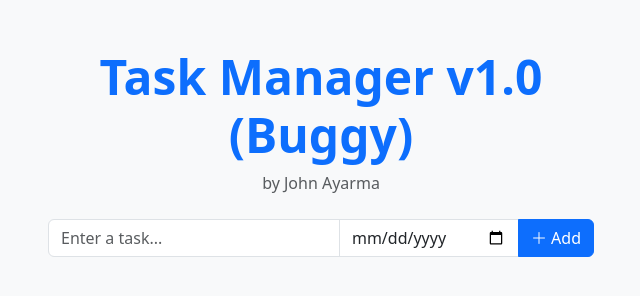
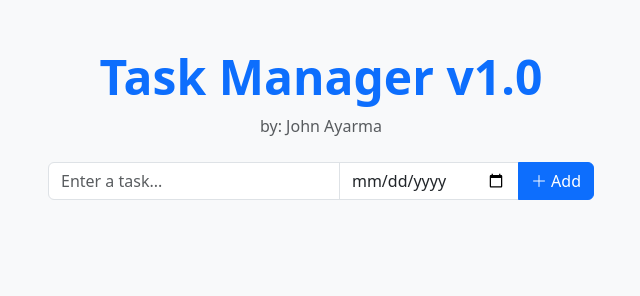
Before and after one commit to ejayarma/taskadmin, a website: page index.html in a window 1280 px wide. Shown: the whole page, without its empty margins (319-959 px from the left). Drawn offline with nearby package versions, Linux system fonts and the light colour scheme.

Commit message:
fix: revert intentional bugs and update author label

```diff
--- a/index.html
+++ b/index.html
@@ -13,8 +13,8 @@
     <div class="row justify-content-center">
       <div class="col-md-8 col-lg-6">
         <div class="text-center mb-4">
-          <h1 class="display-5 fw-bold text-primary">Task Manager v1.0 (Buggy)</h1>
-          <p class="text-muted">by John Ayarma</p>
+          <h1 class="display-5 fw-bold text-primary">Task Manager v1.0</h1>
+          <p class="text-muted">by: John Ayarma</p>
         </div>
 
         <div class="input-group mb-4">
```
